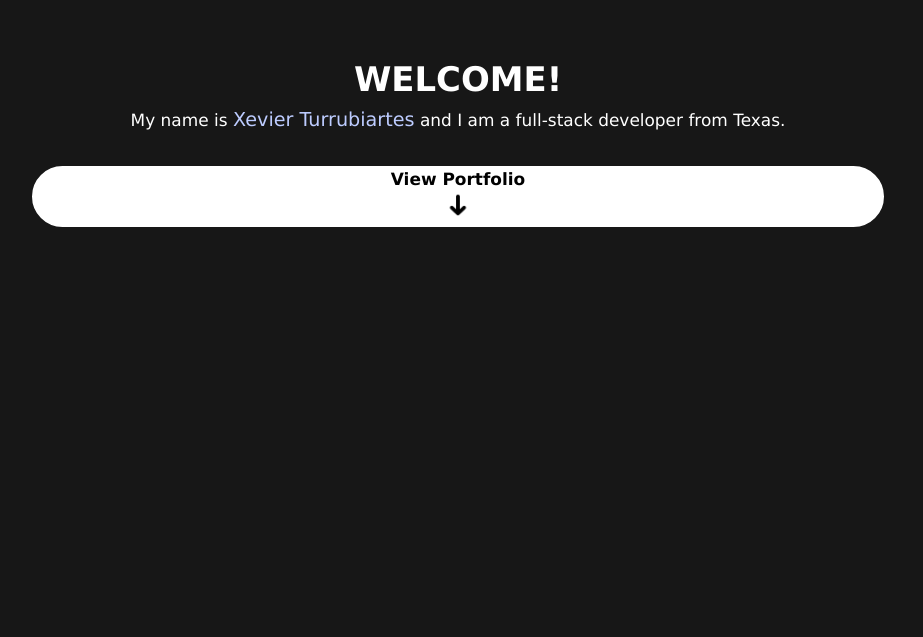
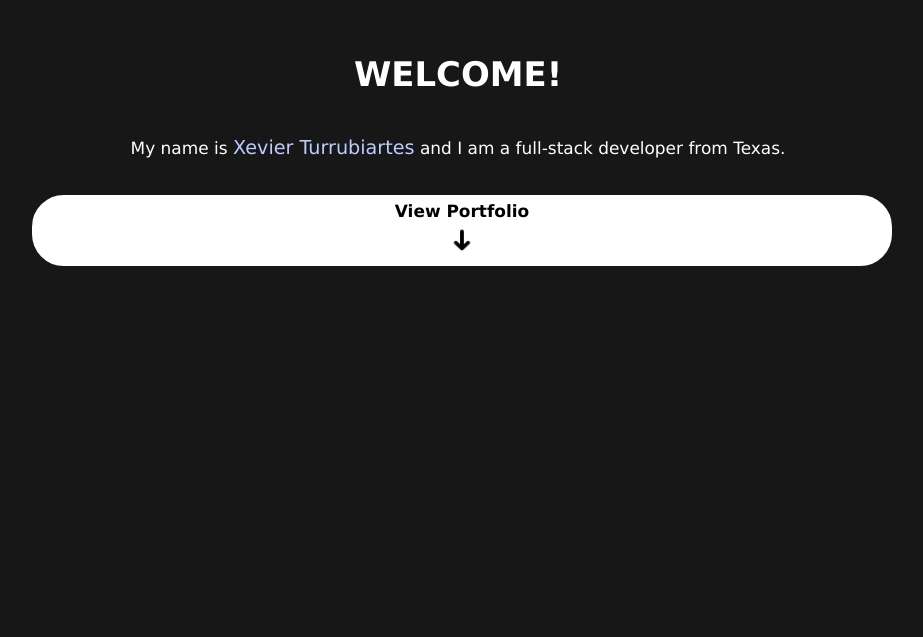
Before and after one commit to xeviert/Portfolio, a plain HTML site: page index.html in a window 1280 px wide. Shown: the part 163-800 px from the top of the page, without its empty margins (182-1105 px from the left). Drawn offline with nearby package versions, Linux system fonts and the light colour scheme.

Commit message:
cleared HTML markup errors

```diff
--- a/index.html
+++ b/index.html
@@ -23,12 +23,17 @@
 					<div id="home-body">
 
 						<div id='welcome-div'>
-						<div id="welcome">WELCOME!</div>
+						<h3 id="welcome">WELCOME!</h3>
 
 							<div id='welcome-message'>My name is <span id="name-text">Xevier Turrubiartes</span> and I am a full-stack developer from Texas.
 							</div>
 
-							<a id="portfolio-link" href="#portfolio"><button id="view-portfolio"><p id="text-arrow">View Portfolio</p><img id="arrow" src="images/arrow.png" width="30" height="30"></button></a>
+							<a id="portfolio-link" href="#portfolio">
+								<div id="view-portfolio">
+									<div id="text-arrow">View Portfolio</div>
+									<img id="arrow" src="images/arrow.png" alt="arrow pointing down" width="30" height="30">
+								</div>
+							</a>
 
 					</div>
 
@@ -156,6 +161,7 @@
 									<img src="images/petful.png" alt="screenshot of Petful" class="project-img-left">
 								</div>
 						</div>
+					</div>
 
 				</section>
 
@@ -165,7 +171,7 @@
 					<p id="resume-text">Click
 						<a href="/Xevier-TurrubiartesResume.pdf" download="Xevier-T-Resume">here</a> or my resume to download.</p>
 						<div id='resume-container'>
-							<a href="/Xevier-TurrubiartesResume.pdf" download="Xevier-T-Resume">
+							<a href="/Xevier-TurrubiartesResume.pdf" alt='resume of Xevier Turrubiartes' download="Xevier-T-Resume">
 								<img src="images/resume.png" id='resume-img'>
 							</a>
 						</div>
```
